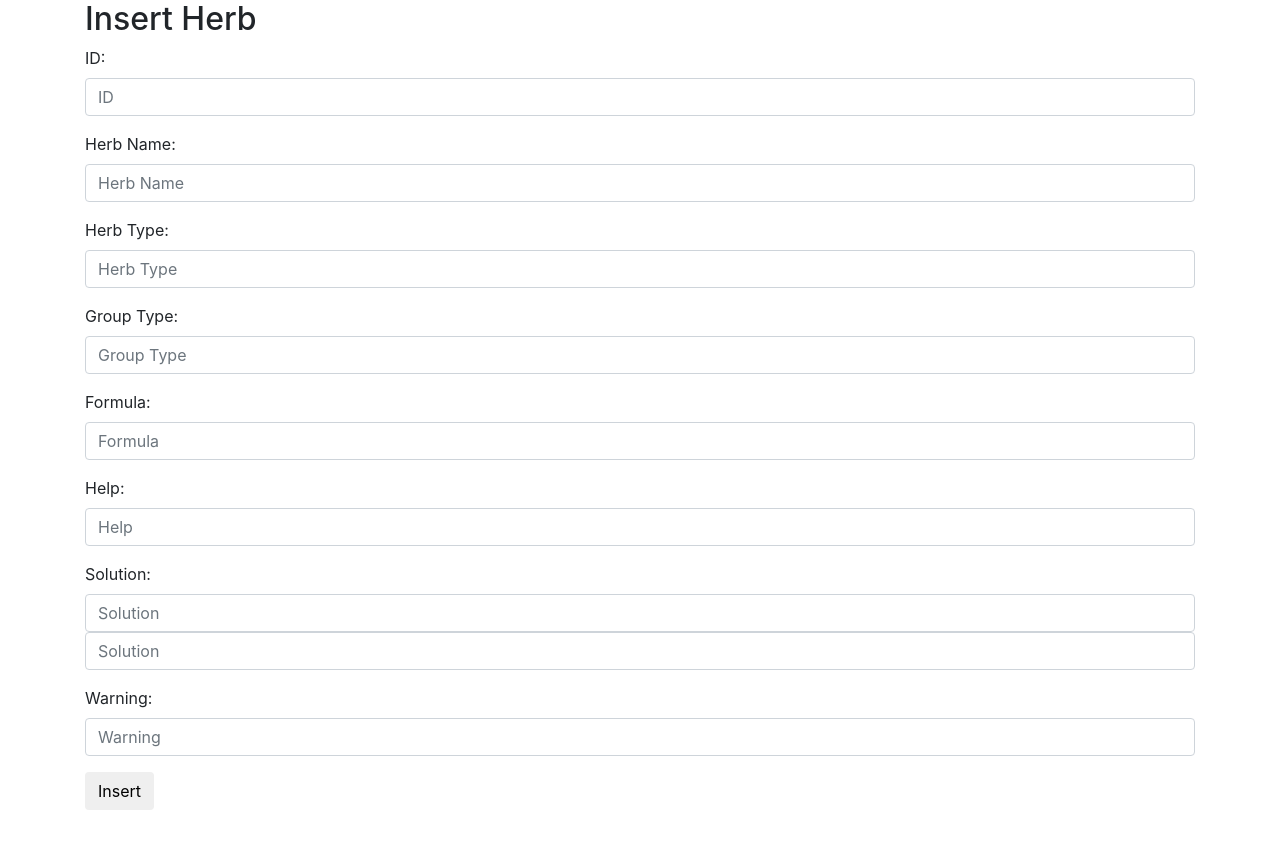
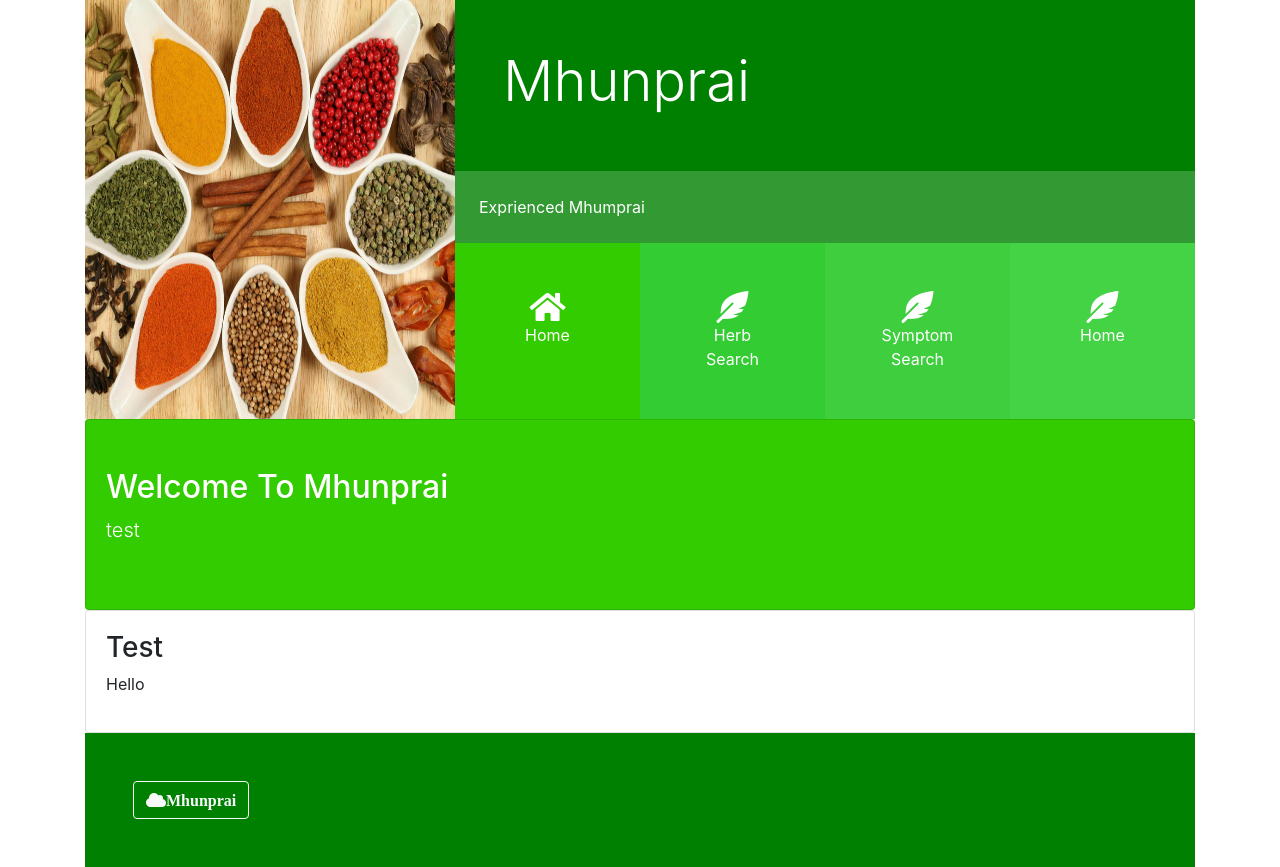
Before and after one commit to firsticz/HerbCI, a CodeIgniter app: page /Mhumprai/ in a window 1280 px wide. Before the commit the page ends 810 px from the top, so only its background shows below. Run offline with CodeIgniter, Linux system fonts and the light colour scheme; some libraries are stand-ins or nearby versions.

Commit message:
add herb search

```diff
--- a/application/config/routes.php
+++ b/application/config/routes.php
@@ -49,6 +49,6 @@ defined('BASEPATH') OR exit('No direct script access allowed');
 | Examples:	my-controller/index	-> my_controller/index
 |		my-controller/my-method	-> my_controller/my_method
 */
-$route['default_controller'] = 'welcome';
+$route['default_controller'] = 'Main';
 $route['404_override'] = '';
 $route['translate_uri_dashes'] = FALSE;
--- a/application/controllers/Main.php
+++ b/application/controllers/Main.php
@@ -14,5 +14,6 @@ class Main extends CI_Controller {
 	{
         $this->load->view('header');
         $this->load->view('menu');
+        $this->load->view('footer');
 	}
 }
--- a/application/views/footer.php
+++ b/application/views/footer.php
@@ -0,0 +1,16 @@
+<footer id="main-footer" class="p-5 bg-green text-white">
+    <div class="row">
+        <div class="col-md-6">
+            <a href="#" class="btn btn-outline-light">
+                <i class="fas fa-cloud">Mhunprai</i>
+            </a>
+        </div>
+    </div>
+</footer>
+</div>
+<script>
+    $('.port-item').click(function(){
+        $('.collapse').collapse('hide');
+    });
+</script>
+</body>
--- a/application/views/menu.php
+++ b/application/views/menu.php
@@ -18,20 +18,20 @@
                         </div>
                         <div>
                             <div class="d-flex flex-row text-white align-item-stretch text-center">
-                                <div class="port-item p-4 bg-primary" data-toggle="collapse" data-target="#home">
+                                <div class="port-item p-4 bg-greenmenu1" data-toggle="collapse" data-target="#home">
                                     <i class="fas fa-home fa-2x d-block"></i>
                                     <span class="d-none d-sm-block">Home</span>
                                 </div>
-                                <div class="port-item p-4 bg-primary" data-toggle="collapse" data-target="#herbsearch">
+                                <div class="port-item p-4 bg-greenmenu2" data-toggle="collapse" data-target="#herbsearch">
                                     <i class="fas fa-feather-alt fa-2x d-block"></i>
                                     <span class="d-none d-sm-block">Herb Search</span>
                                 </div>
-                                <div class="port-item p-4 bg-primary" data-toggle="collapse" data-target="#symptomsearch">
-                                    <i class="fas fa-home fa-2x d-block"></i>
+                                <div class="port-item p-4 bg-greenmenu3" data-toggle="collapse" data-target="#symptomsearch">
+                                    <i class="fas fa-feather-alt fa-2x d-block"></i>
                                     <span class="d-none d-sm-block">Symptom Search</span>
                                 </div>
-                                <div class="port-item p-4 bg-primary" data-toggle="collapse" data-target="#home">
-                                    <i class="fas fa-home fa-2x d-block"></i>
+                                <div class="port-item p-4 bg-greenmenu4" data-toggle="collapse" data-target="#home">
+                                    <i class="fas fa-feather-alt fa-2x d-block"></i>
                                     <span class="d-none d-sm-block">Home</span>
                                 </div>
 
@@ -42,5 +42,31 @@
                 </div>
             </div>
         </header>
-    </div>
-</body>
+
+        <!--home-->
+        <div id="home" class="collapse show">
+            <div class="card card-body bg-greenmenu1 text-white py-5">
+                <h2>Welcome To Mhunprai</h2>
+                <p class="lead">test</p>
+            </div>
+
+            <div class="card card-body py5">
+                <h3>Test</h3>
+                <p>Hello</p>
+            </div>
+
+
+        </div>
+        <!--home-->
+
+        <!--herb-->
+        <div id="herbsearch" class="collapse">
+            <div class="card card-body bg-greenmenu2 text-white py-5">
+                <h2>Herb Search</h2>
+                <p class="lead">test</p>
+            </div>
+            <div class="card card-body py-5">
+
+            </div>
+        </div>
+        <!--herb-->
--- a/assets/css/style.css
+++ b/assets/css/style.css
@@ -21,6 +21,22 @@
   background: #339933;
 }
 
+.bg-greenmenu1 {
+  color: #fff;
+  background: #33CC00;
+}
+.bg-greenmenu2 {
+  color: #fff;
+  background: #33CC33;
+}
+.bg-greenmenu3 {
+  color: #fff;
+  background: rgb(62, 206, 62);
+}
+.bg-greenmenu4 {
+  color: #fff;
+  background:rgb(68, 211, 68);
+}
 @media (min-width: 1199px) {
   .port-item {
     padding: 3em !important;
```
